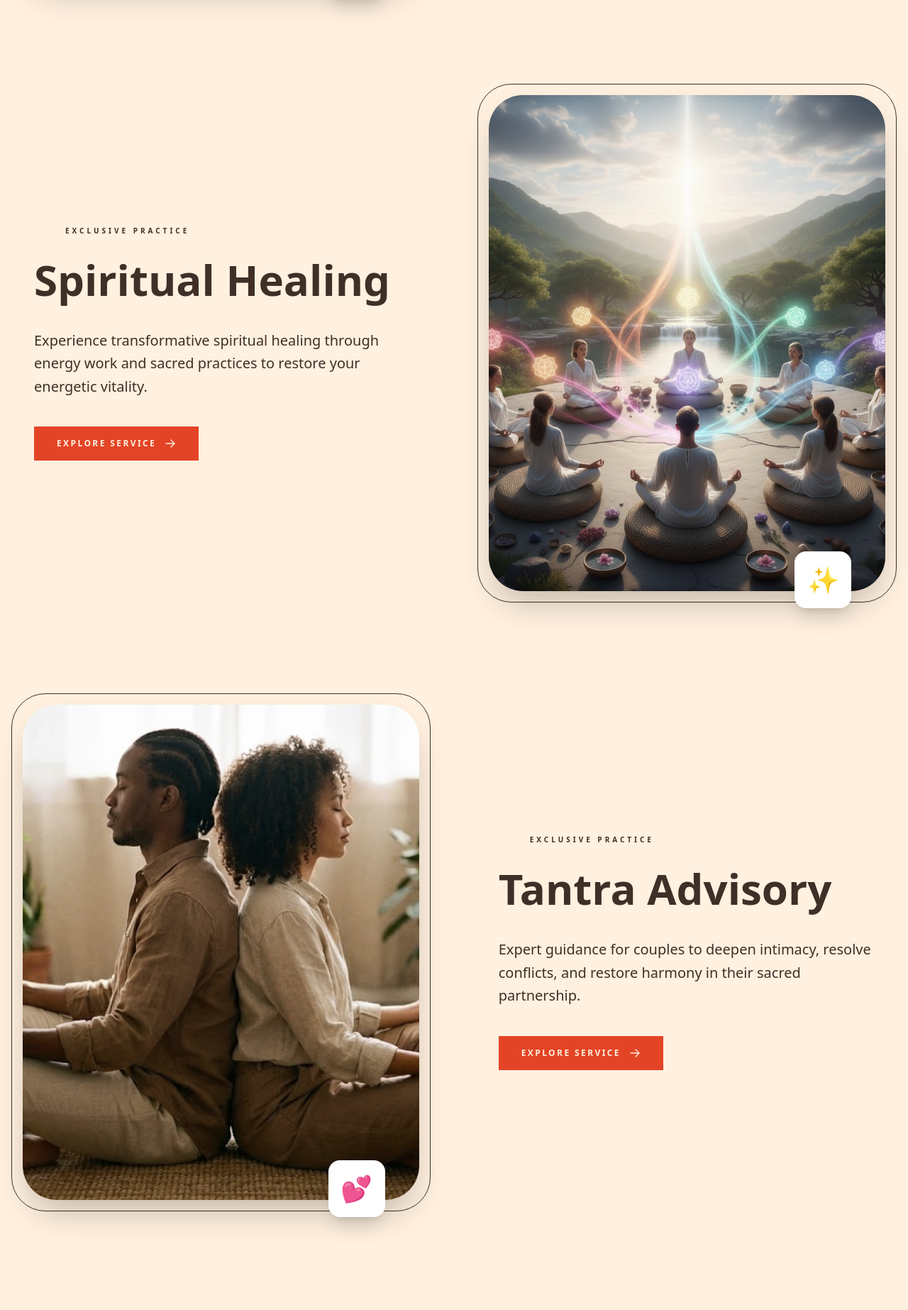
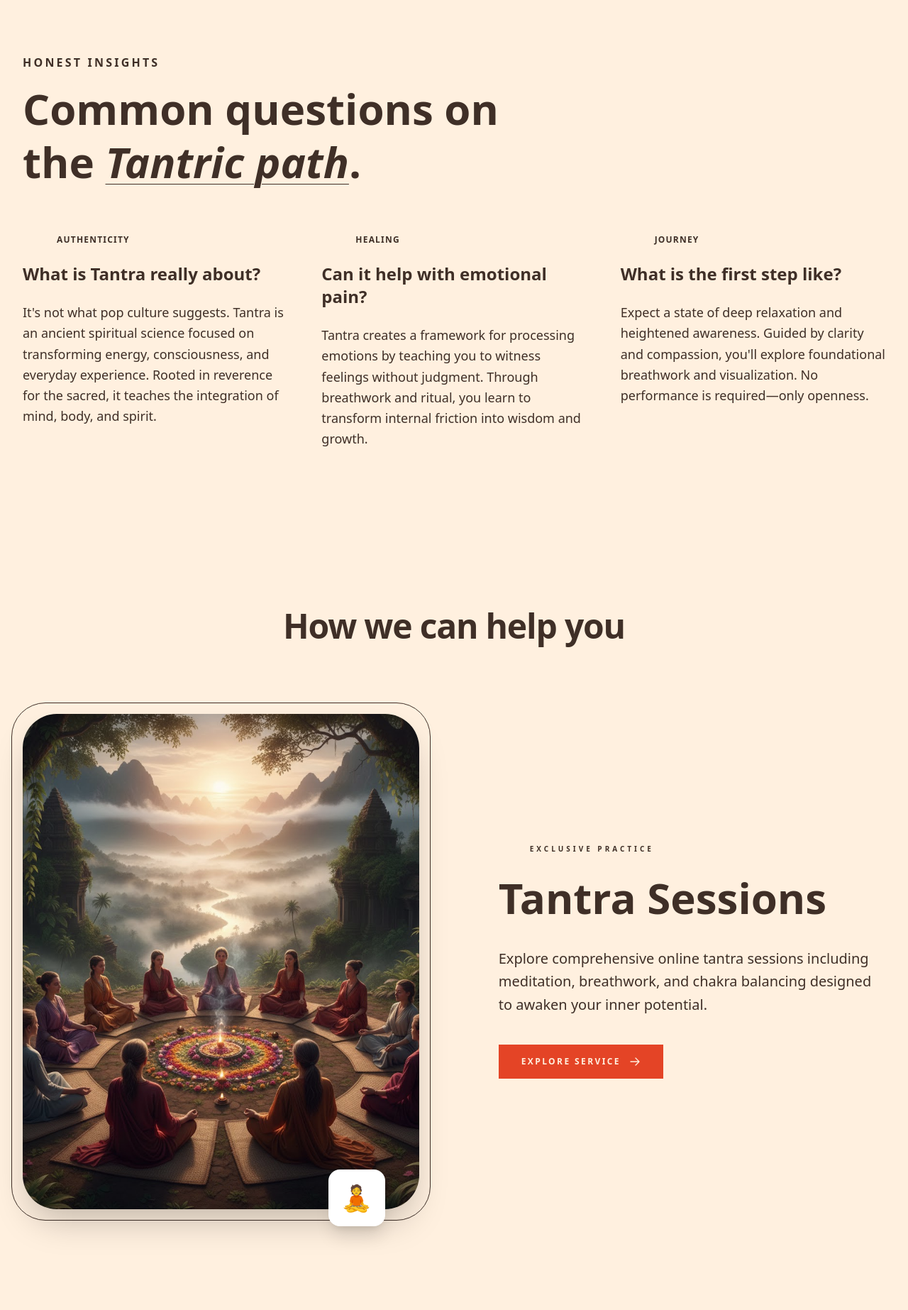
Before and after one commit to HarshalPatel1972/a1-tantra, a Next.js app: page / in a window 1280 px wide. Shown: the part 3689-5535 px from the top of the page at 71% size. Built offline with nearby package versions, Linux system fonts and the light colour scheme; no server answers.

Commit message:
Reorder homepage: move Tantra Paths above Honest Insights and Sessions below it

```diff
--- a/app/page.tsx
+++ b/app/page.tsx
@@ -17,9 +17,9 @@ export default function Home() {
     <div>
       <Hero />
       <WelcomeHome />
+      <TantraTypesSection />
+      <RealTalk />
       <OurTantraServices />
-      <RealTalk />
-      <TantraTypesSection />
       <UserReviews />
       <BuildJourneyCTA />
       {/* <OriginStory /> */}
```
